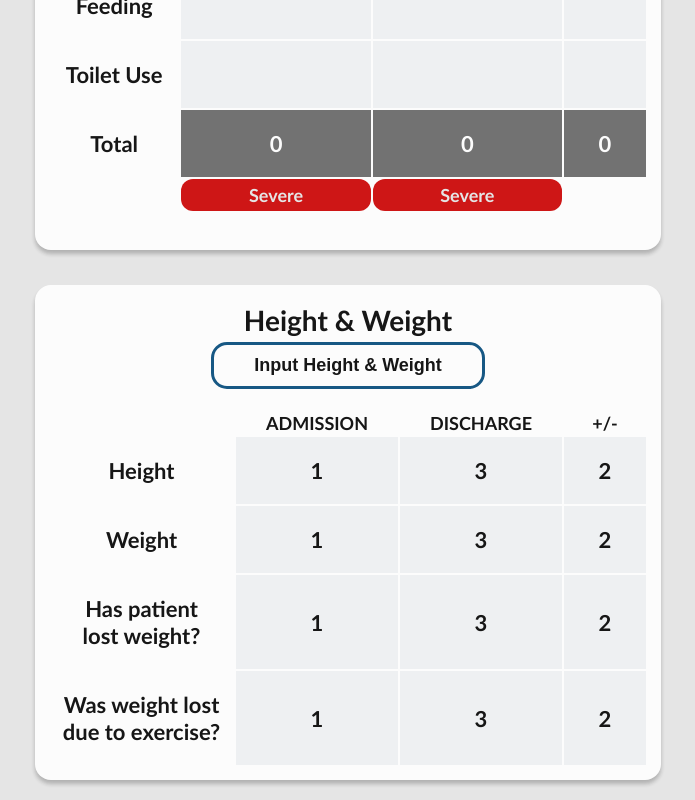
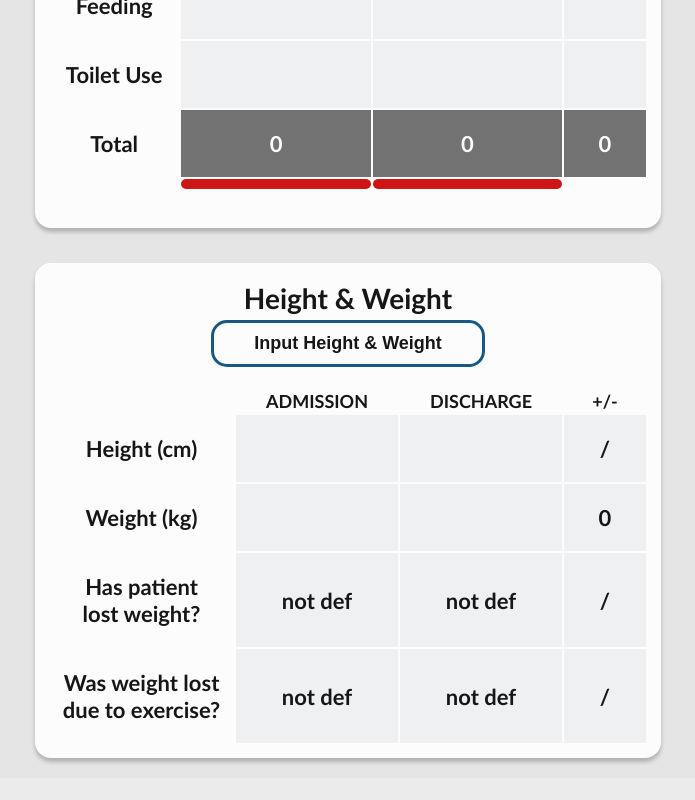
Before and after one commit to Is-Sharples/GAPT2022, a React (Create React App) app: page /Summary in a window 1280 px wide. Shown: the part 1122-1922 px from the top of the page, without its empty margins (292-987 px from the left). After the commit the page ends 1900 px from the top, so only its background shows below. Built offline with nearby package versions, Linux system fonts and the light colour scheme.

Commit message:
Height Weight Functionality

```diff
--- a/src/App.js
+++ b/src/App.js
@@ -8,6 +8,7 @@ import {BrowserRouter as Router,Routes,Route} from 'react-router-dom';
 import patients from './components/assets/patients.json';
 import currentPatient from './components/PatientID';
 import Home from './components/Home';
+import Height from './components/Height';
 // import Demo from './components/Demo';
 function App() {
 
--- a/src/Components/Height.js
+++ b/src/Components/Height.js
@@ -1,70 +1,20 @@
 import React, { useContext, useEffect, useState } from 'react';
 import HeightCard from './HeightCard';
-import { useNavigate } from 'react-router-dom';
-import { HeightWeightContext } from '../contexts/HeightWeightContext';
-import { PatientContext } from '../contexts/PatientContext';
+import Weight from "./Weight";
+import { Grid } from '@mui/material';
 
 function Height(props) {
-
-    const [patientData, setPatientData] = useContext(PatientContext);
-    const [HWData, setHWData] = useContext(HeightWeightContext);
-    const [title, setTitle] = React.useState(null);
-
-    const navigate = useNavigate();
-    const save_Value = props.saveValue;
-    const inSummary = props.isInSummary;
 
     const [state, setState] = useState({
         demispan: '',
         height: '',
-        age: patientData.age,
-        gender: patientData.gender
+        age: props.age,
+        gender: props.gender
     })
-
-    useEffect(() => {
-        if (props.proceedFunc) {
-            props.proceedFunc.current = save;
-        }
-    })
-
-    useEffect(() => {
-        setHWData(prevState => ({
-            height: {
-                // Height Variables
-                demispan: '',
-                height: '',
-            },
-            weight: {
-                // Weight Variables
-                weight: '',
-                weightloss: '',
-                exercise: '',
-            },
-            general: {
-                // General Variables
-                age: '',
-                sex: '',
-                title: prevState.general.title
-            }
-        }))
-    }, [])
-
-    useEffect(() => {
-        setHWData(prevState => ({
-            height: {
-                demispan: state.demispan,
-                height: state.height,
-            },
-            weight: {
-                ...prevState.weight
-            },
-            general: {
-                ...prevState.general,
-                title: prevState.general.title
-            }
-        })
-        )
-    }, [state])
+    const [weight, showWeight] = useState("false");
+    if (weight === "true"){
+        return <Weight height={state.height}/>
+    }
 
     const handleHeightChange = (event) => {
         let result;
@@ -85,28 +35,18 @@ function Height(props) {
         }
     }
 
-    const save = () => {
-        navigate('/weight');
-    }
-
-    if (inSummary === true) {
-
         return (
             <>
+            <Grid justifyContent={"center"} container>
                 <HeightCard handleChange={handleHeightChange} demispan={state.demispan} height={state.height} />
                 <div className="Footer">
-                    <button onClick={() =>  props.scloseModal()} > Save </button>
+                    <button className = "input-details" onClick={() => showWeight("true")}> Go to next Page </button>
                 </div>
+            </Grid>
             </>
-        )
-
-    } else {
-        return (
-            <>
-                <HeightCard handleChange={handleHeightChange} demispan={state.demispan} height={state.height} />
-            </>
-        )
-    }
+        );
 }
 
+
+
 export default Height;
--- a/src/Components/HeightCard.css
+++ b/src/Components/HeightCard.css
@@ -7,6 +7,9 @@
     border-radius: 16px;
     padding-bottom: 10px;
     box-shadow: 0px 4px 4px rgba(0, 0, 0, 0.25);
+    background-color: white;
+    margin-bottom: 15px;
+    margin-top: 20%;
 }
 
 .mdc-card__media--16-9::before {
--- a/src/Components/Question.js
+++ b/src/Components/Question.js
@@ -5,8 +5,8 @@ const Question = ({handleButtonSubmit, title, value, name}) => (
     <div className="question">
        <p>{title}</p>
        <div className="btn-group">
-            <button className={`${(value === 1) ? 'active' : ''} yes-no-btn`} name={name} onClick={handleButtonSubmit} value="1">Yes</button>
-            <button className={`${(value === 0) ? 'active' : ''} yes-no-btn`} name={name} onClick={handleButtonSubmit} value="0">No</button>
+            <button className= { `buttonhw ${(value === 1) ? 'active' : ''}  yes-no-btn `} name={name} onClick={handleButtonSubmit} value="1">Yes</button>
+            <button className= { `buttonhw ${(value === 0) ? 'active' : ''} yes-no-btn `} name={name} onClick={handleButtonSubmit} value="0">No</button>
        </div>
     </div>
 )
--- a/src/Components/Question2Card.js
+++ b/src/Components/Question2Card.js
@@ -6,7 +6,7 @@ const question = "Was the weight lost due to exercise?";
 
 const QuestionCard = ({handleButtonSubmit, exercise}) => (
     <div className="my-question-card mdc-card mdc-card--outlined">
-       <Question handleButtonSubmit={handleButtonSubmit} title={question} value={exercise} name={"wtloss"}/>
+       <Question handleButtonSubmit={handleButtonSubmit} title={question} value={exercise} name={"exercise"}/>
     </div>
 )
 
--- a/src/Components/QuestionCard.css
+++ b/src/Components/QuestionCard.css
@@ -7,4 +7,6 @@
     border-radius: 16px;
     box-shadow: 0px 4px 4px rgba(0, 0, 0, 0.25);
     font-size: larger;
+    background-color: white;
+    margin-bottom: 15px;
 }
--- a/src/Components/Weight.js
+++ b/src/Components/Weight.js
@@ -1,15 +1,25 @@
 import React, { useContext, useEffect, useState } from 'react';
 import WeightCard from './WeightCard';
-import { HeightWeightContext } from '../contexts/HeightWeightContext';
-import { PatientContext } from '../contexts/PatientContext';
+import QuestionCard from './QuestionCard';
+import Question2Card from './Question2Card';
+import Summary from "./Summary";
+import patients from './assets/patients.json';
+import { Grid } from '@mui/material';
 
 function Weight(props) {
 
-    const [patientData, setPatientData] = useContext(PatientContext);
+    var json = JSON.stringify(patients);
+  	var obj = JSON.parse(json);
 
-    const [HWData, setHWData] = useContext(HeightWeightContext)
+    const [height, setHeight] = useState(props.height);
+    const [weight, setWeight] = useState();
+    const [weightLoss, setWeightLoss] = useState();
+    const [exercise, setExercise] = useState();
+    const [summary, showSummary] = useState("false");
 
-    const [weight, setWeight] = useState();
+    if (summary === "true"){
+        return <Summary patient = {obj.patient[0]} height={height} weight={weight} weightloss={weightLoss} exercise={exercise}/>
+    }
 
     const handleWeightChange = event => {
         let value = parseFloat(event.target.value);
@@ -18,25 +28,25 @@ function Weight(props) {
         }
     }
 
-    useEffect(() => {
-        setHWData(prevState => ({
-            height: {
-                // Height Variables
-                ...prevState.height
-            },
-            weight: {
-                weight: weight,
-            },
-            general: {
-                ...prevState.general
-            }
-        })
-        )
-    }, [weight])
+    const handleButtonSubmit = event => {
+        const { name, value } = event.target;
+        if (name === "wtloss") {
+            setWeightLoss(parseInt(value));
+            setExercise(undefined);
+        }
+        if (name === "exercise") {
+            setExercise(parseInt(value));
+        }
+    }
+
 
     return (
         <>
+        <Grid justifyContent={"center"} container>
             <WeightCard handleChange={handleWeightChange} weight={weight} />
+            <QuestionCard handleButtonSubmit={handleButtonSubmit} weightloss={weightLoss} exercise={exercise}/>
+            <button className='input-details' onClick={() => showSummary("true")}>Go back to Summary</button>
+        </Grid>
         </>
     )
 }
--- a/src/Components/WeightCard.css
+++ b/src/Components/WeightCard.css
@@ -9,4 +9,6 @@
     align-items: center;
     border-radius: 16px;
     box-shadow: 0px 4px 4px rgba(0, 0, 0, 0.25);
+    background-color: white;
+    margin-top: 20%;
 }
--- a/src/components/Summary.js
+++ b/src/components/Summary.js
@@ -4,7 +4,7 @@ import { Box, height } from "@mui/system";
 import Grid from "@mui/material/Grid";
 import HelpIcon from "@mui/icons-material/Help";
 import { AppBar, FormControl, MenuItem } from "@mui/material";
-import { ArrowBack } from '@mui/icons-material';
+import { ArrowBack, DeviceHubTwoTone } from '@mui/icons-material';
 import Popover from "@mui/material/Popover";
 import Typography from "@mui/material/Typography";
 import Select from "@mui/material/Select";
@@ -38,11 +38,24 @@ export default function Summary(props) {
         {ilbierah}, {illum}
     ]);
     const [barthel, showBarthel] = useState("false");
+    const [Barthelex, setBarthelex] = useState(0);
+    const [hwex, setHwex] = useState(0);
     const [height, showHeight] = useState("false");
-    const [weight, showWeight] = useState("false");
     const [Ablist, setAblist] = useState([]);
     const [Dblist, setDblist] = useState([]);
-    const [Barthelex, setBarthelex] = useState(0);
+    const [AHW, setAHW] = useState({
+        height: '',
+        weight: '',
+        weightloss: '',
+        exercise: ''
+    });
+    const [DHW, setDHW] = useState({
+        height: '',
+        weight: '',
+        weightloss: '',
+        exercise: ''
+    });
+    var hwindex = localStorage.getItem("hwrun");
     function calcAbtotal(){
         let atotal = 0;
         Ablist.forEach(element => atotal = addUp(atotal, element));
@@ -74,25 +87,67 @@ export default function Summary(props) {
     }, []);
 
     useEffect(() => {
+        if (localStorage.getItem("hwrun")>2){
+            localStorage.setItem("hwrun",JSON.stringify(0));
+            const hwex = JSON.parse(localStorage.getItem("hwrun"));
+            if(hwex){
+                setHwex(hwex);
+            }
+        }
+        else {
+            const hwex = JSON.parse(localStorage.getItem("hwrun"));
+            if(hwex){
+                setHwex(hwex);
+            }
+        }
+    })
 
+
+
+    useEffect(() => {
         //localStorage.setItem("ablist",JSON.stringify(0));
         const Ablist = JSON.parse(localStorage.getItem("ablist"));
         if (Ablist) {
             setAblist(Ablist);
         }
 
-
         //localStorage.setItem("dblist",JSON.stringify(0));
         const Dblist = JSON.parse(localStorage.getItem("dblist"));
         if (Dblist) {
             setDblist(Dblist);
         }
+
+        //localStorage.setItem("ahw",JSON.stringify(0));
+        const AHW = JSON.parse(localStorage.getItem("ahw"));
+        if (AHW) {
+            setAHW({height: AHW.height, weight: AHW.weight, weightloss: AHW.weightloss, exercise: AHW.exercise});
+        }
+
+        //localStorage.setItem("dhw",JSON.stringify(0));
+        //localStorage.setItem("hwrun",JSON.stringify(0));
+        const DHW = JSON.parse(localStorage.getItem("dhw"));
+        if (DHW) {
+            setDHW({height: props.height, weight: props.weight, weightloss: props.weightloss, exercise: props.exercise});
+        }
+
     }, []);
+
+
+
+console.log("ahw height: ", AHW.height);
+console.log("ahw weight: ", AHW.weight);
+console.log("ahw wl: ", AHW.weightloss);
+console.log("hwrun:", hwex);
+
 
     console.log("barthel after", Barthelex+1);
     useEffect(() => {
         localStorage.setItem("Brun",JSON.stringify(Barthelex));
     }, [Barthelex]);
+
+    useEffect(() => {
+        localStorage.setItem("hwrun",JSON.stringify(hwex));
+    }, [hwex]);
 
     useEffect(() => {
         localStorage.setItem("ablist",JSON.stringify(Ablist));
@@ -101,6 +156,14 @@ export default function Summary(props) {
     useEffect(() => {
         localStorage.setItem("dblist",JSON.stringify(Dblist));
     }, [Dblist]);
+
+    useEffect(() => {
+        localStorage.setItem("ahw", JSON.stringify(AHW));
+    }, []);
+
+    useEffect(() => {
+        localStorage.setItem("dhw", JSON.stringify(DHW));
+    }, []);
 
     //console.log("local ablist:", localStorage.getItem("ablist"));
     //console.log("local dblist:", localStorage.getItem("dblist"));
@@ -122,11 +185,12 @@ export default function Summary(props) {
         }
     }
 
-    if(height === "true"){
-        return <Height/>
-    }
-    else{
-        console.log("Ma thaltx");
+    if(hwex < 3){
+        if(height === "true"){
+            hwindex = hwex+1;
+            localStorage.setItem("hwrun",JSON.stringify(hwindex));
+            return <Height age = {60} gender = {'Male'}/>
+        }
     }
 
     if (Ablist.length<10){
@@ -151,6 +215,17 @@ export default function Summary(props) {
     }
     else{
         console.log("dbDefined");
+    }
+
+    if (AHW.height === ''){
+        if (props.height !== undefined && hwex === 0){
+            setAHW({height: props.height, weight: props.weight, weightloss: props.weightloss, exercise: props.exercise});
+        }
+    }
+    if (DHW.height === ''){
+        if (props.height !== undefined && hwex === 2){
+            setDHW({height: props.height, weight: props.weight, weightloss: props.weightloss, exercise: props.exercise});
+        }
     }
 
     function showSeverity(total) {
@@ -278,8 +353,8 @@ export default function Summary(props) {
                         </tr>
                         <tr >
                             <td></td>
-                            <td className={`dependency ${showSeverity(calcAbtotal())}`}>{showSeverity(calcAbtotal())}</td>
-                            <td className={`dependency ${showSeverity(calcDbtotal())}`}>{showSeverity(calcDbtotal())}</td>
+                            <td className={`dependency ${showSeverity(calcAbtotal())}`}>{(calcAbtotal()) ? showSeverity(calcAbtotal()) : ""}</td>
+                            <td className={`dependency ${showSeverity(calcDbtotal())}`}>{(calcDbtotal()) ? showSeverity(calcDbtotal()) : ""}</td>
                         </tr>
                         <br></br>
                     </tbody>
@@ -304,28 +379,28 @@ export default function Summary(props) {
                     </thead>
                     <tbody>
                         <tr className="grid-data">
-                            <td className="section">Height</td>
-                            <td className="grid-row">1</td>
-                            <td className="grid-row">3</td>
-                            <td className="total-diff">2</td>
+                            <td className="section">Height (cm)</td>
+                            <td className="grid-row">{AHW.height}</td>
+                            <td className="grid-row">{DHW.height}</td>
+                            <td className="total-diff">/</td>
                         </tr>
                         <tr className="grid-data">
-                            <td className="section">Weight</td>
-                            <td>1</td>
-                            <td>3</td>
-                            <td className="total-diff">2</td>
+                            <td className="section">Weight (kg)</td>
+                            <td>{AHW.weight}</td>
+                            <td>{DHW.weight}</td>
+                            <td className="total-diff">{DHW.weight - AHW.weight}</td>
                         </tr>
                         <tr className="grid-data">
                             <td className="section">Has patient<br></br>lost weight?</td>
-                            <td>1</td>
-                            <td>3</td>
-                            <td className="total-diff">2</td>
+                            <td>{(AHW.weightloss) ? (AHW.weightloss === 0 ? "No" : "Yes" ) : "not def"}</td>
+                            <td>{(DHW.weightloss) ? (DHW.weightloss === 0 ? "No" : "Yes" ) : "not def"}</td>
+                            <td className="total-diff">/</td>
                         </tr>
-                        <tr data-index={3} className="grid-data">
+                        <tr className="grid-data">
                             <td className="section">Was weight lost<br></br>due to exercise?</td>
-                            <td data-value={1}>1</td>
-                            <td value={3}>3</td>
-                            <td className="total-diff">2</td>
+                            <td>{(AHW.exercise) ? AHW.exercise === 1 ? "Yes" : "/" : "not def"}</td>
+                            <td>{(DHW.exercise) ? DHW.exercise === 1 ? "Yes" : "/" : "not def"}</td>
+                            <td className="total-diff">/</td>
                         </tr>
                     </tbody>
                 </table>
```
Also changed, not shown: src/Components/Question.css (+5 -2 lines), src/Components/QuestionCard.js (+5 -3 lines).
